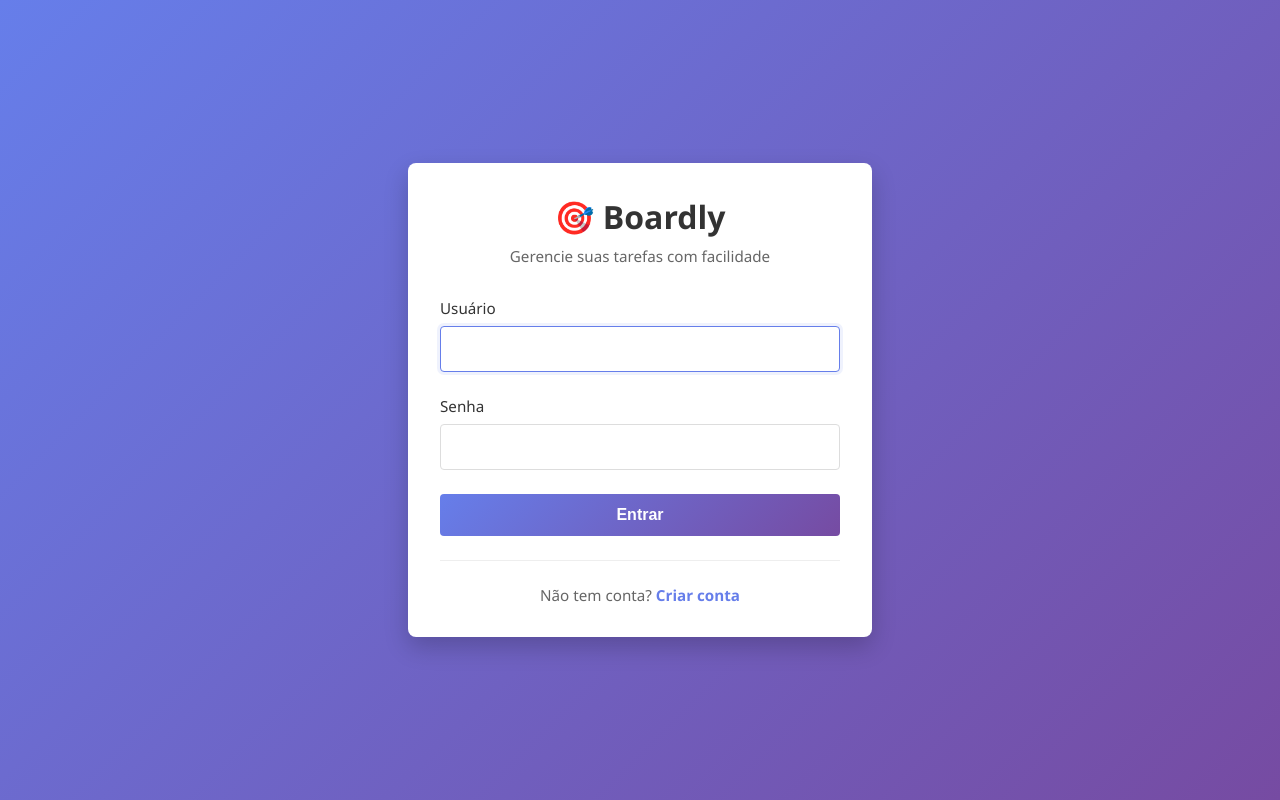
After one commit to leovieirad/Projeto-Kanban, a Django app: template boards/templates/boards/login.html in a window 1280 px wide. The commit adds this page. Run offline with Django 3.2, Linux system fonts and the light colour scheme; the template is opened without the code that fills it, so the values that code supplies are empty.

Commit message:
Adicionando funcionalidade de autenticação com login, registro e logout

```diff
--- a/boards/templates/boards/base.html
+++ b/boards/templates/boards/base.html
@@ -16,6 +16,11 @@
 
   <nav>
     <a href="{% url 'boards:list' %}">Quadros</a>
+    {% if user.is_authenticated %}
+      <span style="margin: 0 0.5rem; color: #666;">|</span>
+      <span style="color: #666; font-size: 0.9rem;">👤 {{ user.first_name|default:user.username }}</span>
+      <a href="{% url 'boards:logout' %}" style="color: #e74c3c;">Sair</a>
+    {% endif %}
   </nav>
 
   <!-- Novo Switch -->
--- /dev/null
+++ b/boards/templates/boards/login.html
@@ -0,0 +1,184 @@
+{% load static %}
+<!DOCTYPE html>
+<html lang="pt-BR">
+<head>
+  <meta charset="utf-8" />
+  <meta name="viewport" content="width=device-width, initial-scale=1" />
+  <title>Login - Boardly</title>
+  <link rel="stylesheet" href="{% static 'boards/styles.css' %}">
+  <style>
+    body {
+      display: flex;
+      align-items: center;
+      justify-content: center;
+      min-height: 100vh;
+      background: linear-gradient(135deg, #667eea 0%, #764ba2 100%);
+      margin: 0;
+      font-family: 'Segoe UI', Tahoma, Geneva, Verdana, sans-serif;
+    }
+
+    .auth-container {
+      background: white;
+      padding: 2rem;
+      border-radius: 8px;
+      box-shadow: 0 10px 25px rgba(0, 0, 0, 0.2);
+      width: 100%;
+      max-width: 400px;
+    }
+
+    .auth-header {
+      text-align: center;
+      margin-bottom: 2rem;
+    }
+
+    .auth-header h1 {
+      color: #333;
+      margin: 0 0 0.5rem 0;
+      font-size: 2rem;
+    }
+
+    .auth-header p {
+      color: #666;
+      margin: 0;
+      font-size: 0.95rem;
+    }
+
+    .form-group {
+      margin-bottom: 1.5rem;
+    }
+
+    .form-group label {
+      display: block;
+      margin-bottom: 0.5rem;
+      color: #333;
+      font-weight: 500;
+      font-size: 0.95rem;
+    }
+
+    .form-group input {
+      width: 100%;
+      padding: 0.75rem;
+      border: 1px solid #ddd;
+      border-radius: 4px;
+      font-size: 1rem;
+      box-sizing: border-box;
+      transition: border-color 0.3s;
+    }
+
+    .form-group input:focus {
+      outline: none;
+      border-color: #667eea;
+      box-shadow: 0 0 0 3px rgba(102, 126, 234, 0.1);
+    }
+
+    .btn-submit {
+      width: 100%;
+      padding: 0.75rem;
+      background: linear-gradient(135deg, #667eea 0%, #764ba2 100%);
+      color: white;
+      border: none;
+      border-radius: 4px;
+      font-size: 1rem;
+      font-weight: 600;
+      cursor: pointer;
+      transition: transform 0.2s, box-shadow 0.2s;
+    }
+
+    .btn-submit:hover {
+      transform: translateY(-2px);
+      box-shadow: 0 5px 15px rgba(102, 126, 234, 0.3);
+    }
+
+    .btn-submit:active {
+      transform: translateY(0);
+    }
+
+    .messages {
+      margin-bottom: 1.5rem;
+    }
+
+    .message {
+      padding: 0.75rem;
+      border-radius: 4px;
+      margin-bottom: 0.5rem;
+      font-size: 0.95rem;
+    }
+
+    .message.error {
+      background-color: #fee;
+      color: #c33;
+      border: 1px solid #fcc;
+    }
+
+    .message.success {
+      background-color: #efe;
+      color: #3c3;
+      border: 1px solid #cfc;
+    }
+
+    .auth-footer {
+      text-align: center;
+      margin-top: 1.5rem;
+      padding-top: 1.5rem;
+      border-top: 1px solid #eee;
+    }
+
+    .auth-footer p {
+      margin: 0;
+      color: #666;
+      font-size: 0.95rem;
+    }
+
+    .auth-footer a {
+      color: #667eea;
+      text-decoration: none;
+      font-weight: 600;
+      transition: color 0.2s;
+    }
+
+    .auth-footer a:hover {
+      color: #764ba2;
+    }
+  </style>
+</head>
+<body>
+
+<div class="auth-container">
+  <div class="auth-header">
+    <h1>🎯 Boardly</h1>
+    <p>Gerencie suas tarefas com facilidade</p>
+  </div>
+
+  {% if messages %}
+  <div class="messages">
+    {% for message in messages %}
+      <div class="message {% if message.tags %}{{ message.tags }}{% endif %}">
+        {{ message }}
+      </div>
+    {% endfor %}
+  </div>
+  {% endif %}
+
+  <form method="post">
+    {% csrf_token %}
+
+    <div class="form-group">
+      <label for="username">Usuário</label>
+      <input type="text" id="username" name="username" required autofocus>
+    </div>
+
+    <div class="form-group">
+      <label for="password">Senha</label>
+      <input type="password" id="password" name="password" required>
+    </div>
+
+    <button type="submit" class="btn-submit">Entrar</button>
+  </form>
+
+  <div class="auth-footer">
+    <p>Não tem conta? <a href="{% url 'boards:register' %}">Criar conta</a></p>
+  </div>
+</div>
+
+</body>
+</html>
--- a/kanban_project/settings.py
+++ b/kanban_project/settings.py
@@ -129,3 +129,7 @@ STATIC_URL = 'static/'
 # https://docs.djangoproject.com/en/5.2/ref/settings/#default-auto-field
 
 DEFAULT_AUTO_FIELD = 'django.db.models.BigAutoField'
+# Redirecionamento de autenticação
+LOGIN_URL = 'boards:login'
+LOGIN_REDIRECT_URL = 'boards:list'
+LOGOUT_REDIRECT_URL = 'boards:login'
```
Also changed, not shown: TODO.md (+5 -2 lines), boards/templates/boards/register.html (added, +200 -0 lines), boards/urls.py (+9 -0 lines), boards/views.py (+122 -0 lines).
